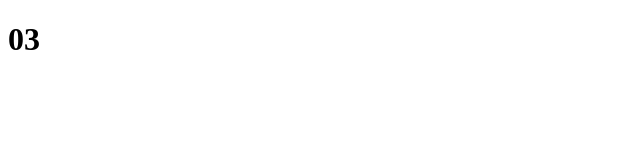
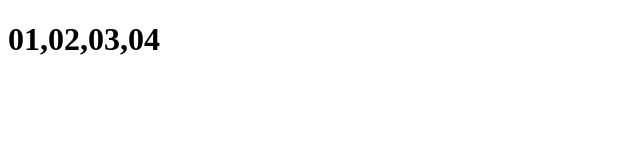
Before and after one commit to Prerna9279/VCSCF, a plain HTML site: page index.html in a window 1280 px wide. Shown: the whole page, without its empty margins (0-640 px from the left). Drawn offline with Linux system fonts and the light colour scheme.

Commit message:
s commit

```diff
--- a/index.html
+++ b/index.html
@@ -6,6 +6,6 @@
     <title>Document</title>
 </head>
 <body>
-    <h1>03</h1>
+    <h1>01,02,03,04</h1>
 </body>
 </html>
```
